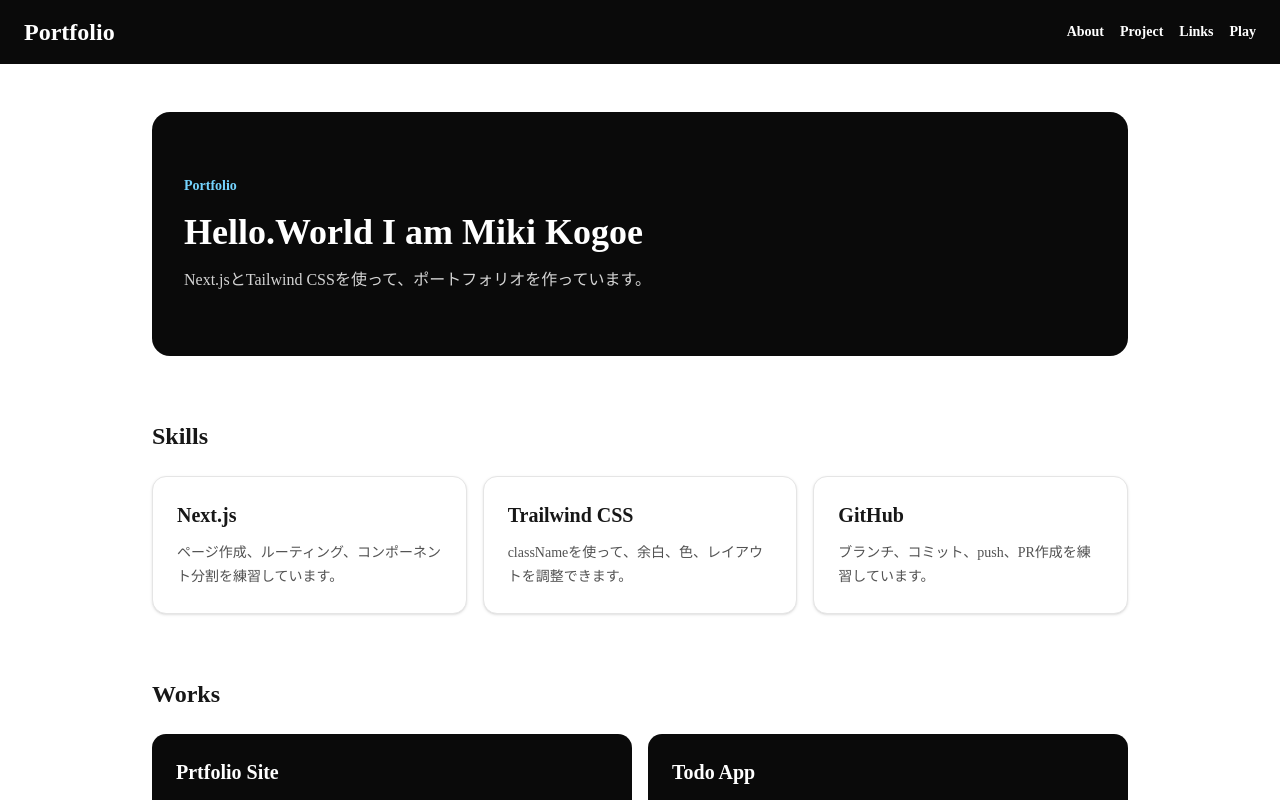
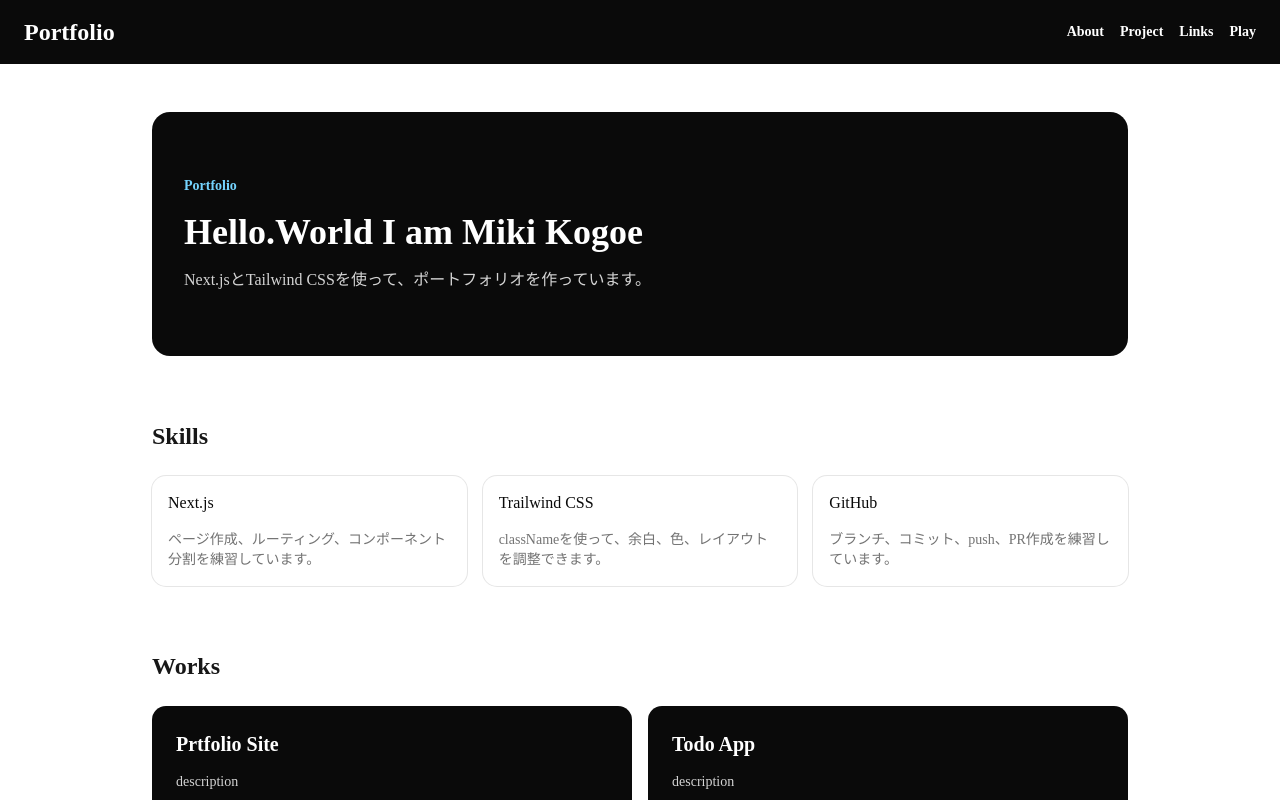
Before and after one commit to Miki15-kg/miki-portfolio, a Next.js app: page / in a window 1280 px wide. Shown: the top 800 px of the page. Built offline with nearby package versions, Linux system fonts and the light colour scheme.

Commit message:
refactor: SkillCardをshadcn uiに変更

```diff
--- a/src/components/skill-card/skill-card.tsx
+++ b/src/components/skill-card/skill-card.tsx
@@ -1,3 +1,11 @@
+import {
+    Card,
+    CardContent,
+    CardDescription,
+    CardHeader,
+    CardTitle,
+} from "@/components/ui/card";
+
 type SkillCardProps = {
     title: string;
     description: string;
@@ -5,9 +13,13 @@
 
 export const SkillCard = ({title, description}: SkillCardProps) => {
     return (
-        <div className='rounded-xl border border-neutral-200 bg-white p-6 shadow-sm'>
-            <h3 className='text-xl font-bold text-neutral-900'>{title}</h3>
-            <p className='mt-3 text-sm leading-6 text-neutral-600'>{description}</p>
-        </div>
-    )
-}
+        <Card className='transition hover:-translate-y-1 hover:shadow-md'>
+            <CardHeader>
+                <CardTitle>{title}</CardTitle>
+            </CardHeader>
+            <CardContent>
+                <CardDescription>{description}</CardDescription>
+            </CardContent>
+        </Card>
+    );
+};
```
